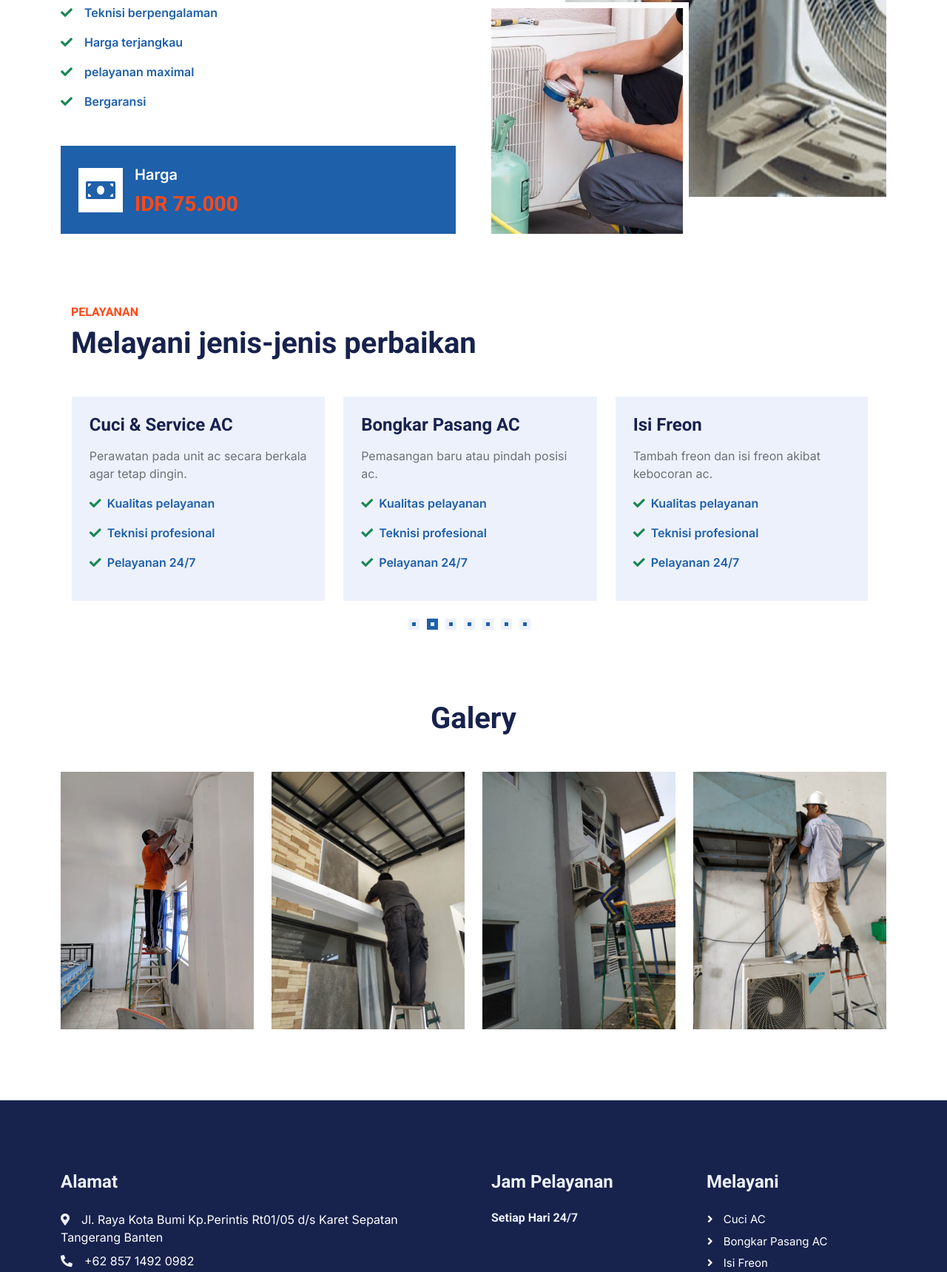
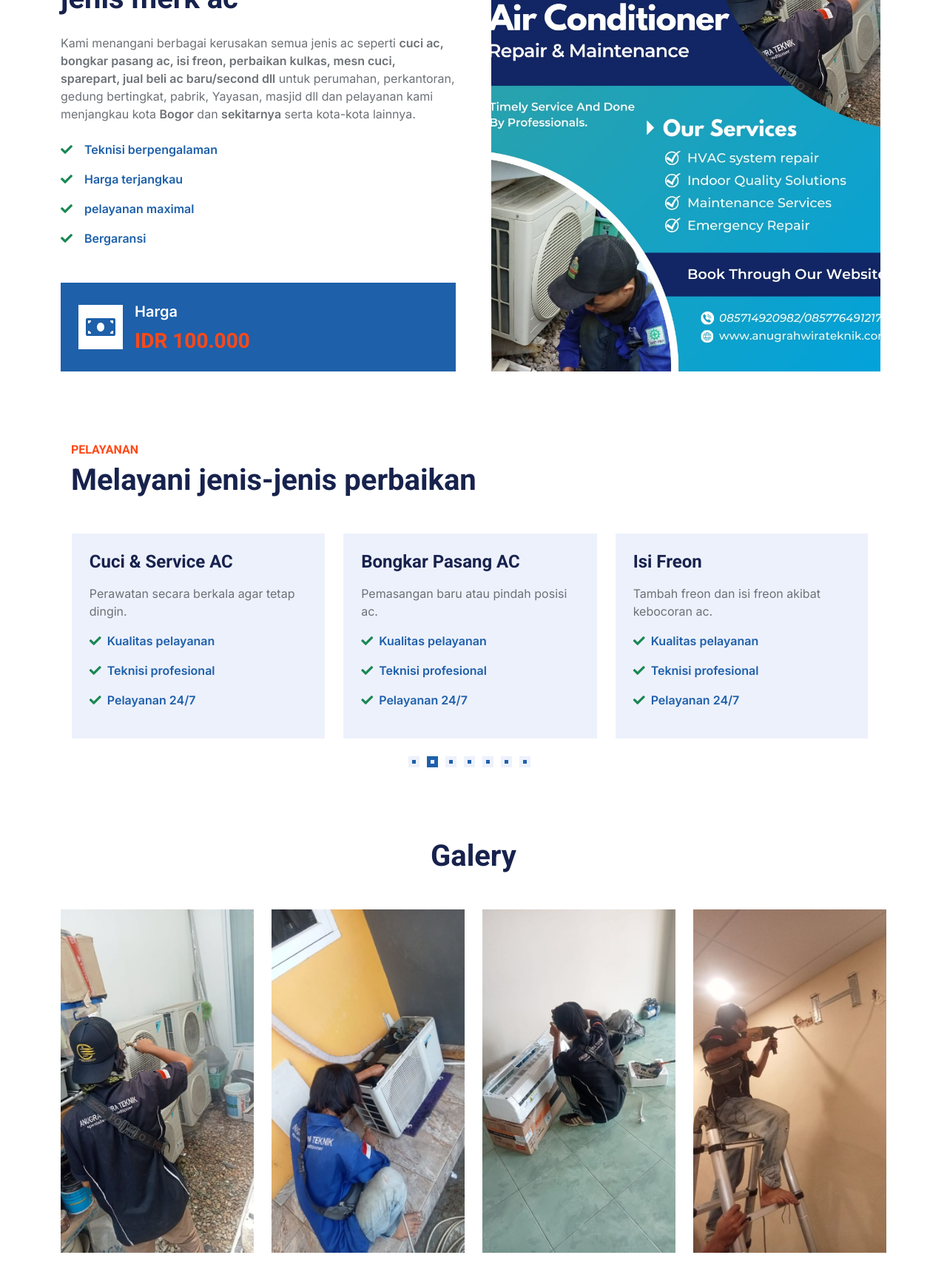
Before and after one commit to coorporates/anugrah-wira-teknik, a plain HTML site: page index.html in a window 1280 px wide. Shown: the part 1877-3596 px from the top of the page at 74% size. Drawn offline with nearby package versions, Linux system fonts and the light colour scheme.

Commit message:
ganti image

```diff
--- a/index.html
+++ b/index.html
@@ -181,7 +181,7 @@
             data-wow-delay="0.1s"
           >
             <div class="overflow-hidden">
-              <img class="img-fluid w-100 h-100" src="img/2.jpg" alt="" />
+              <img class="img-fluid w-100 h-100" src="img/12.jpg" alt="" />
             </div>
           </div>
           <div
@@ -189,7 +189,7 @@
             data-wow-delay="0.3s"
           >
             <div class="overflow-hidden">
-              <img class="img-fluid w-100 h-100" src="img/3.jpg" alt="" />
+              <img class="img-fluid w-100 h-100" src="img/13.jpg" alt="" />
             </div>
           </div>
           <div
@@ -197,7 +197,7 @@
             data-wow-delay="0.5s"
           >
             <div class="overflow-hidden">
-              <img class="img-fluid w-100 h-100" src="img/4.jpg" alt="" />
+              <img class="img-fluid w-100 h-100" src="img/14.jpg" alt="" />
             </div>
           </div>
         </div>
@@ -246,7 +246,7 @@
               </div>
               <div class="ms-3">
                 <p class="fs-5 fw-medium mb-2 text-white">Harga</p>
-                <h3 class="m-0 text-secondary">IDR 75.000</h3>
+                <h3 class="m-0 text-secondary">IDR 100.000</h3>
               </div>
             </div>
           </div>
@@ -257,13 +257,13 @@
             >
               <img
                 class="position-absolute img-fluid w-100 h-100"
-                src="img/5.jpg"
+                src="img/15.jpg"
                 style="object-fit: cover; padding: 0 0 50px 100px"
                 alt=""
               />
               <img
-                class="position-absolute start-0 bottom-0 img-fluid bg-white pt-2 pe-2 w-50 h-50"
-                src="img/6.jpg"
+                class="position-absolute start-0 bottom-0 img-fluid bg-white pt-2 pe-2 w-100 h-100"
+                src="img/16.jpg"
                 style="object-fit: cover"
                 alt=""
               />
@@ -295,7 +295,7 @@
                   <i class="fa fa-toolbox fa-2x text-primary"></i>
                 </div> -->
                 <h4 class="mb-3">Cuci & Service AC</h4>
-                <p>Perawatan pada unit ac secara berkala agar tetap dingin.</p>
+                <p>Perawatan secara berkala agar tetap dingin.</p>
                 <p class="text-primary fw-medium">
                   <i class="fa fa-check text-success me-2"></i>Kualitas
                   pelayanan
@@ -441,28 +441,28 @@
           <div class="col-lg-3 col-md-6 wow fadeInUp" data-wow-delay="0.1s">
             <div class="team-item">
               <div class="position-relative overflow-hidden">
-                <img class="img-fluid" src="img/7.jpg" alt="" />
+                <img class="img-fluid" src="img/17.jpg" alt="" />
               </div>
             </div>
           </div>
           <div class="col-lg-3 col-md-6 wow fadeInUp" data-wow-delay="0.3s">
             <div class="team-item">
               <div class="position-relative overflow-hidden">
-                <img class="img-fluid" src="img/8.jpg" alt="" />
+                <img class="img-fluid" src="img/18.jpg" alt="" />
               </div>
             </div>
           </div>
           <div class="col-lg-3 col-md-6 wow fadeInUp" data-wow-delay="0.5s">
             <div class="team-item">
               <div class="position-relative overflow-hidden">
-                <img class="img-fluid" src="img/9.jpg" alt="" />
+                <img class="img-fluid" src="img/19.jpg" alt="" />
               </div>
             </div>
           </div>
           <div class="col-lg-3 col-md-6 wow fadeInUp" data-wow-delay="0.7s">
             <div class="team-item">
               <div class="position-relative overflow-hidden">
-                <img class="img-fluid" src="img/10.jpg" alt="" />
+                <img class="img-fluid" src="img/20.jpg" alt="" />
               </div>
             </div>
           </div>
@@ -483,8 +483,8 @@
             <p class="mb-2 footer-alamat">
               <i class="fa fa-map-marker-alt me-3"></i
               ><a href=""
-                >Jl. Raya Kota Bumi Kp.Perintis Rt01/05 d/s Karet Sepatan
-                Tangerang Banten</a
+                >Jl.Kh.Abdul Hamid,Citamiang Dua RT 04/04 No 121 Pamijahan
+                Kec.Pamijahan Bogor</a
               >
             </p>
             <p class="mb-2 footer-contact">
```
Also changed, not shown: img/12.jpg (added), img/13.jpg (added), img/14.jpg (added), img/15.jpg (added), img/16.jpg (added), img/17.jpg (added), img/18.jpg (added), img/19.jpg (added), img/20.jpg (added), img/9.jpg (deleted).
